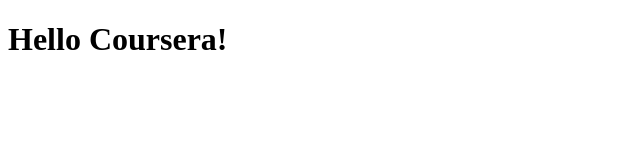
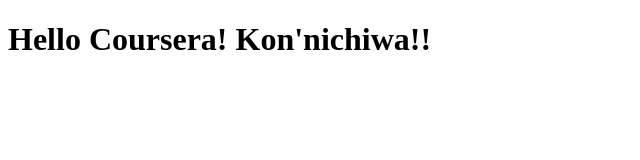
Before and after one commit to LazyOtaku/Coursera-test, a plain HTML site: page site/index.html in a window 1280 px wide. Shown: the whole page, without its empty margins (0-640 px from the left). Drawn offline with Linux system fonts and the light colour scheme.

Commit message:
Small addition to my page content

```diff
--- a/site/index.html
+++ b/site/index.html
@@ -1,9 +1,9 @@
 <!DOCTYPE html>
 <html>
 <head>
-	<title>Hello Coursera! Kon'nichiwa!!</title>
+	<title>Hello Coursera!</title>
 </head>
 <body>
-<h1>Hello Coursera!</h1>
+<h1>Hello Coursera! Kon'nichiwa!!</h1>
 </body>
 </html>
```
